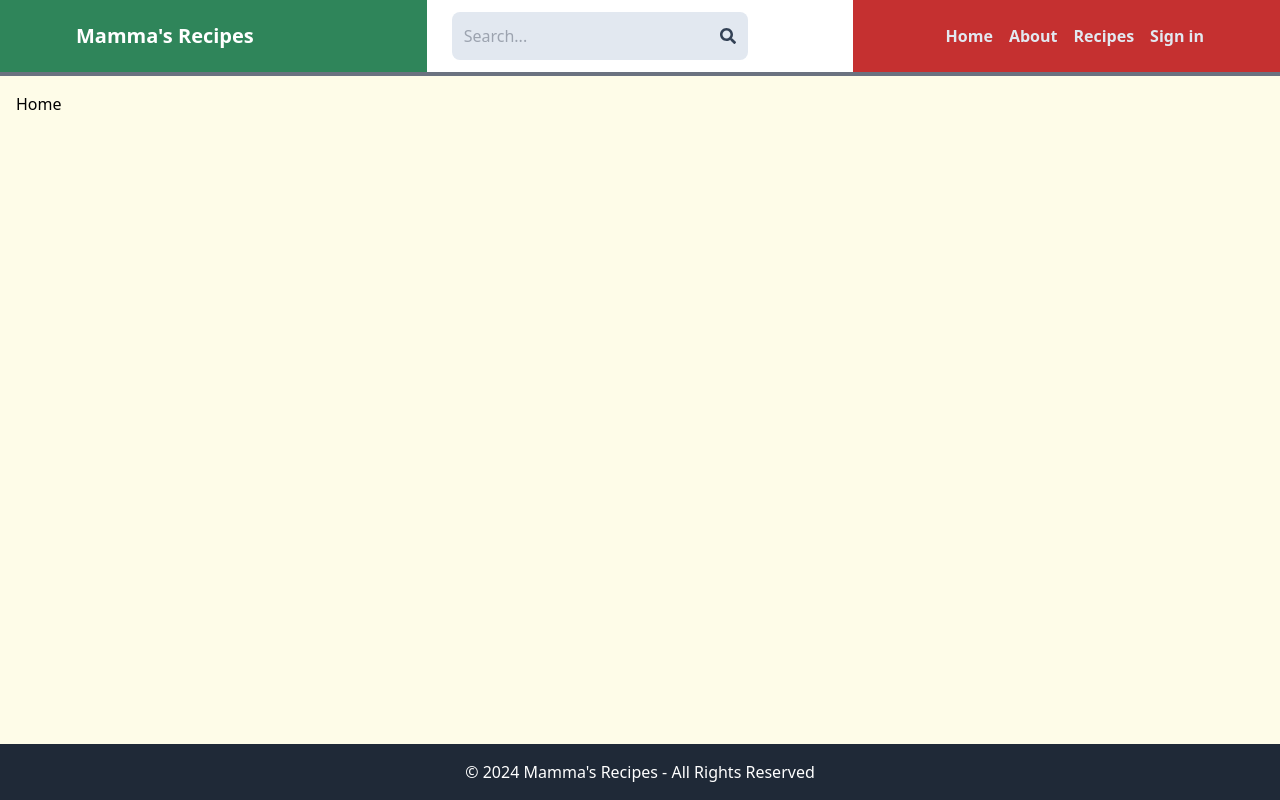
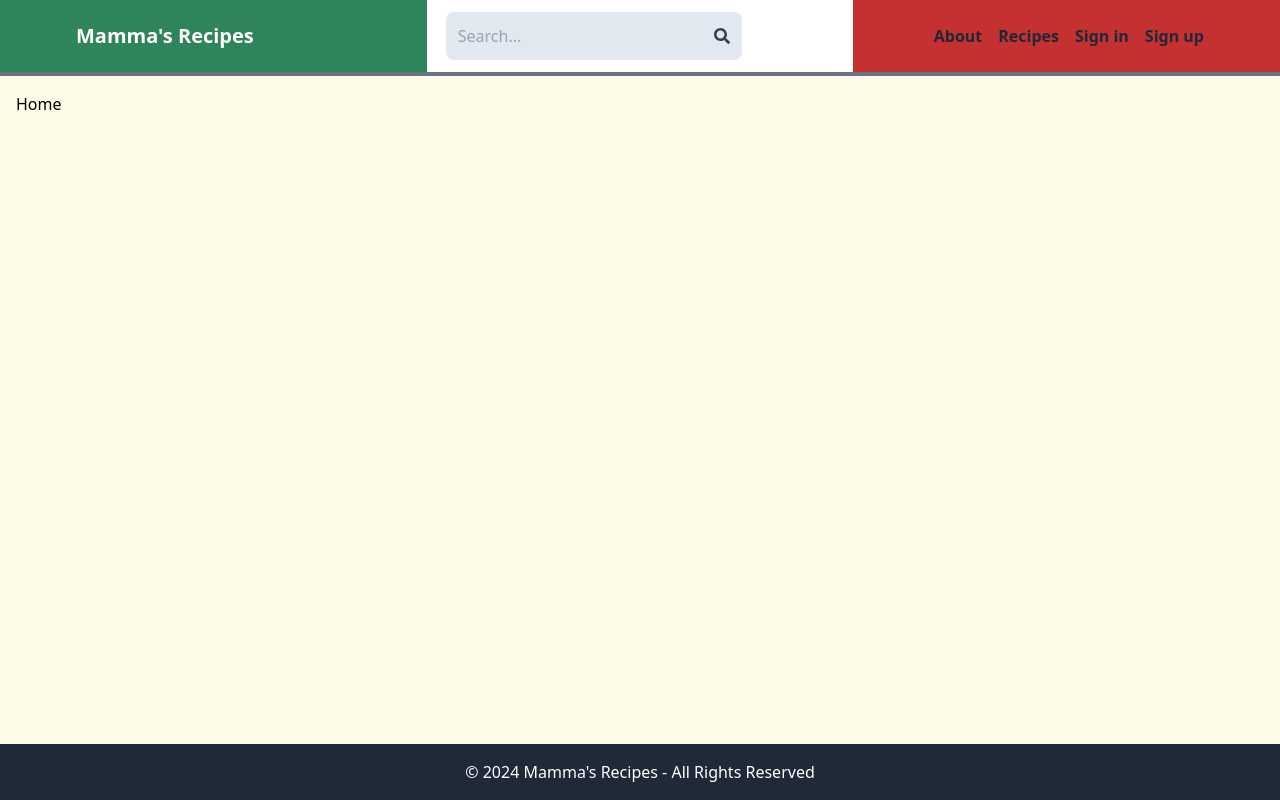
Before and after one commit to AlexMcBex/Mammas-Recipes, a React (Create React App) app in the folder mammas-recipes-client/: page / in a window 1280 px wide. Built offline with nearby package versions, Linux system fonts and the light colour scheme.

Commit message:
updated header

```diff
--- a/mammas-recipes-client/package.json
+++ b/mammas-recipes-client/package.json
@@ -7,6 +7,7 @@
     "@testing-library/react": "^13.4.0",
     "@testing-library/user-event": "^13.5.0",
     "axios": "^1.7.2",
+    "jwt-decode": "^4.0.0",
     "react": "^18.3.1",
     "react-dom": "^18.3.1",
     "react-icons": "^5.2.1",
--- a/mammas-recipes-client/src/components/Header.jsx
+++ b/mammas-recipes-client/src/components/Header.jsx
@@ -1,6 +1,7 @@
 // import React, { useState, useEffect } from 'react'
 import { Link } from 'react-router-dom'
 import { FaSearch } from 'react-icons/fa'
+import {jwtDecode} from 'jwt-decode'
 
 export default function Header({isLoggedIn, setIsLoggedIn}) {
   const handleSignOut = () => {
@@ -30,23 +31,28 @@ export default function Header({isLoggedIn, setIsLoggedIn}) {
           <FaSearch className="text-slate-700" />
         </form>
         <ul className="flex gap-4">
-          <Link to={'/'}>
-            <li className='hidden sm:inline text-slate-200 hover:text-white font-bold'>Home</li>
-          </Link>
           <Link to={'/about'}>
-            <li className='hidden sm:inline text-slate-200 hover:text-white font-bold'>About</li>
+            <li className='hidden sm:inline text-slate-800 hover:text-yellow-300 font-bold'>About</li>
           </Link>
           <Link to={'/recipes'}>
-            <li className='hidden sm:inline text-slate-200 hover:text-white font-bold'>Recipes</li>
+            <li className='hidden sm:inline text-slate-800 hover:text-yellow-300 font-bold'>Recipes</li>
           </Link>
           {isLoggedIn ? (
+            <>
+            <li className='hidden sm:inline text-slate-700  font-bold'>Hi, <i>{jwtDecode(localStorage.getItem('token')).username}</i></li>
             <Link to={'/sign-in'}>
-            <li className='sm:inline text-slate-200 hover:text-white font-bold' onClick={handleSignOut}>Sign out</li>
+            <li className='sm:inline text-slate-800 hover:text-yellow-300 font-bold' onClick={handleSignOut}>Sign out</li>
             </Link>
+            </>
           ) : (
+            <>
             <Link to={'/sign-in'}>
-              <li className='sm:inline text-slate-200 hover:text-white font-bold'>Sign in</li>
+              <li className='sm:inline text-slate-800 hover:text-yellow-300 font-bold'>Sign in</li>
             </Link>
+            <Link to={'/sign-up'}>
+              <li className='sm:inline text-slate-800 hover:text-yellow-300 font-bold'>Sign up</li>
+            </Link>
+            </>
           )}
         </ul>
       </div>
```
Also changed, not shown: 1 other file (tests, documents, lock files or other folders).
